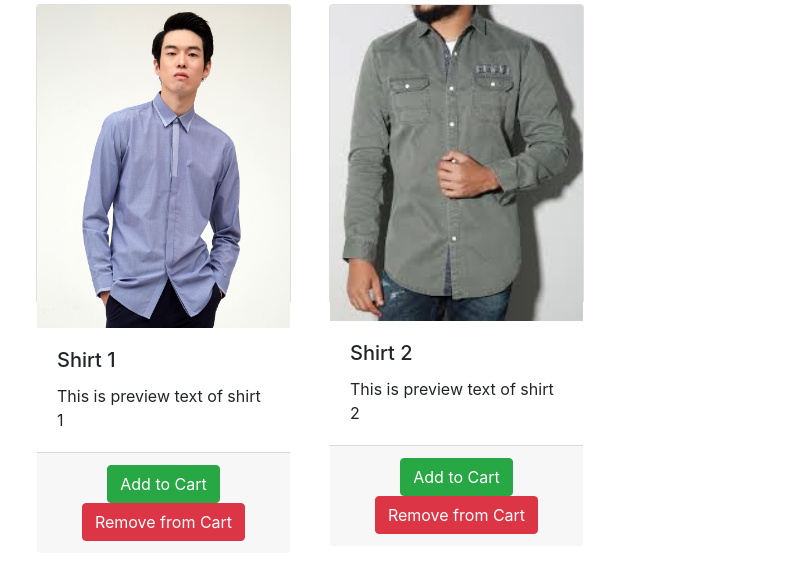
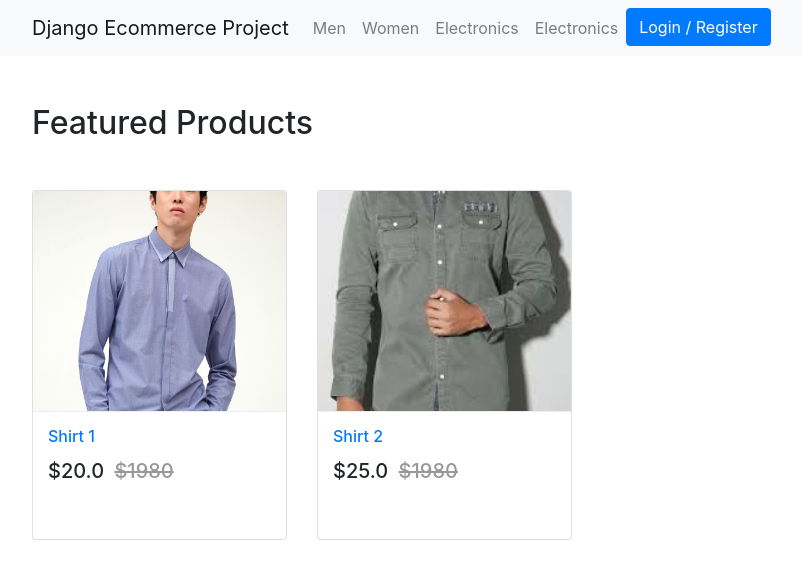
Before and after one commit to tatewilson4/Python_Online_Store, a Django app: page / in a window 1280 px wide. Shown: the top 580 px of the page, without its empty margins (53-855 px from the left). Run offline with Django 3.2, Linux system fonts and the light colour scheme; data comes from the database, SQL or seed files in the repository; some libraries are stand-ins or nearby versions.

Commit message:
removed bootstrap title, and html boilerplate from home.html, extended it to base

```diff
--- a/products/templates/products/home.html
+++ b/products/templates/products/home.html
@@ -1,32 +1,31 @@
-{% load static %}
-<html lang="en" dir="ltr">
-<head>
-    <meta charset="UTF-8">
-    <meta name="viewport" content="width=device-width, initial-scale=1.0">
-    <meta http-equiv="X-UA-Compatible" content="ie=edge">
-    <link rel="stylesheet" href="https://stackpath.bootstrapcdn.com/bootstrap/4.3.1/css/bootstrap.min.css" integrity="sha384-ggOyR0iXCbMQv3Xipma34MD+dH/1fQ784/j6cY/iJTQUOhcWr7x9JvoRxT2MZw1T" crossorigin="anonymous">
-    <link rel="stylesheet" href="{% static 'css/style.css' %}" type="text/css">
-    <title>Djago Ecommer | manascode.com</title>
-</head>
-<body>
-    <div class="container">
+{% extends 'products/base.html' %}
+{% block content %}
+  <div class="container my-5">
+  	<h2 class="my-5">Featured Products</h2>
     <div class="row">
       {% for product in object_list %}
-            <div class="col-md-4 col-sm-12 col-lg-3 m-1">
-                <div class="card" style='width:100%; height:300px;'>
-                    <img src="media/{{ product.mainimage }}" style="width:100%;" class="card-img-top" alt="{{ product.name }}">
-                    <div class="card-body">
-                        <h5 class="card-title">{{ product.name }}</h5>
-                        <p class="card-text">{{ product.preview_text }}</p>
+		  <div class="col-md-6 col-sm-12 col-lg-3">
+			<figure class="card card-product">
+				<div class="img-wrap">
+					<img src="media/{{ product.mainimage }}" style="width: 100%; height: 300px;">
 				</div>
-                    <div class="card-footer text-center">
-                        <a href="cart/{{ product.slug }}" class="btn btn-success">Add to Cart</a>
-                        <a href="remove/{{ product.slug }}" class="btn btn-danger">Remove from Cart</a>
+				<figcaption class="info-wrap">
+					<h6 class="title text-dots"><a href="{{ product.get_absolute_url }}">{{ product.name }}</a></h6>
+
+					<div class="action-wrap">
+						<!-- <a href="cart/{{ product.slug }}" class="btn btn-primary btn-sm"> Add to Cart </a>
+            			<a href="cart/" class="btn btn-primary btn-sm"> View Cart </a> -->
+<!--             <a href="remove/{{ product.slug }}" class="btn btn-danger btn-sm"> Remove</a>
+ -->						<!-- price-wrap.// -->
+						 <div class="price-wrap h5">
+							<span class="price-new">${{product.price}}</span>
+							<del class="price-old">$1980</del>
 						</div>
-                </div>
-            </div>
+					</div> <!-- action-wrap -->
+				</figcaption>
+			</figure> <!-- card // -->
+		</div> <!-- col // -->
       {% endfor %}
   </div>
   </div>
-</body>
-</html>
+{% endblock %}
```
Lines whose indentation alone changed are shown as unchanged.
